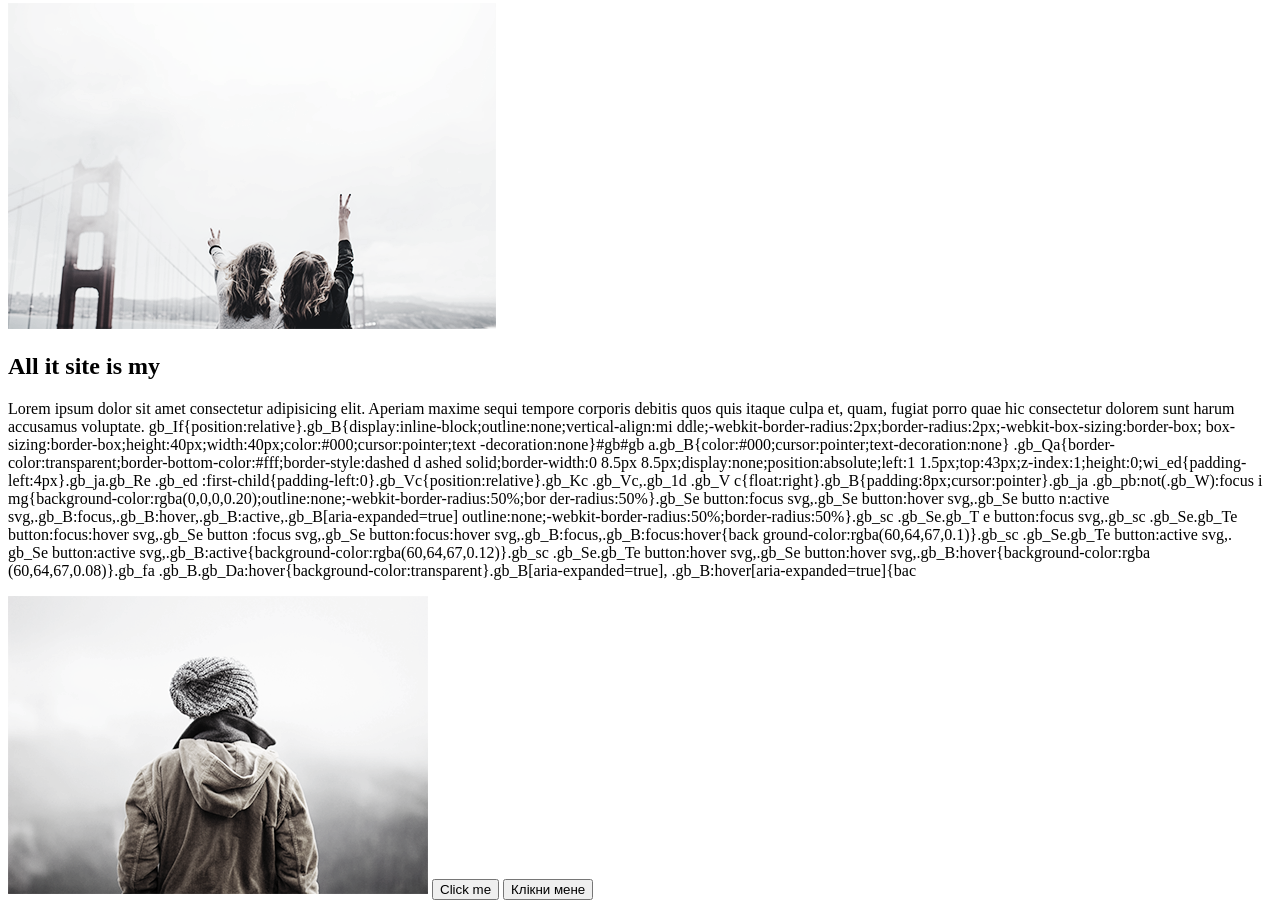
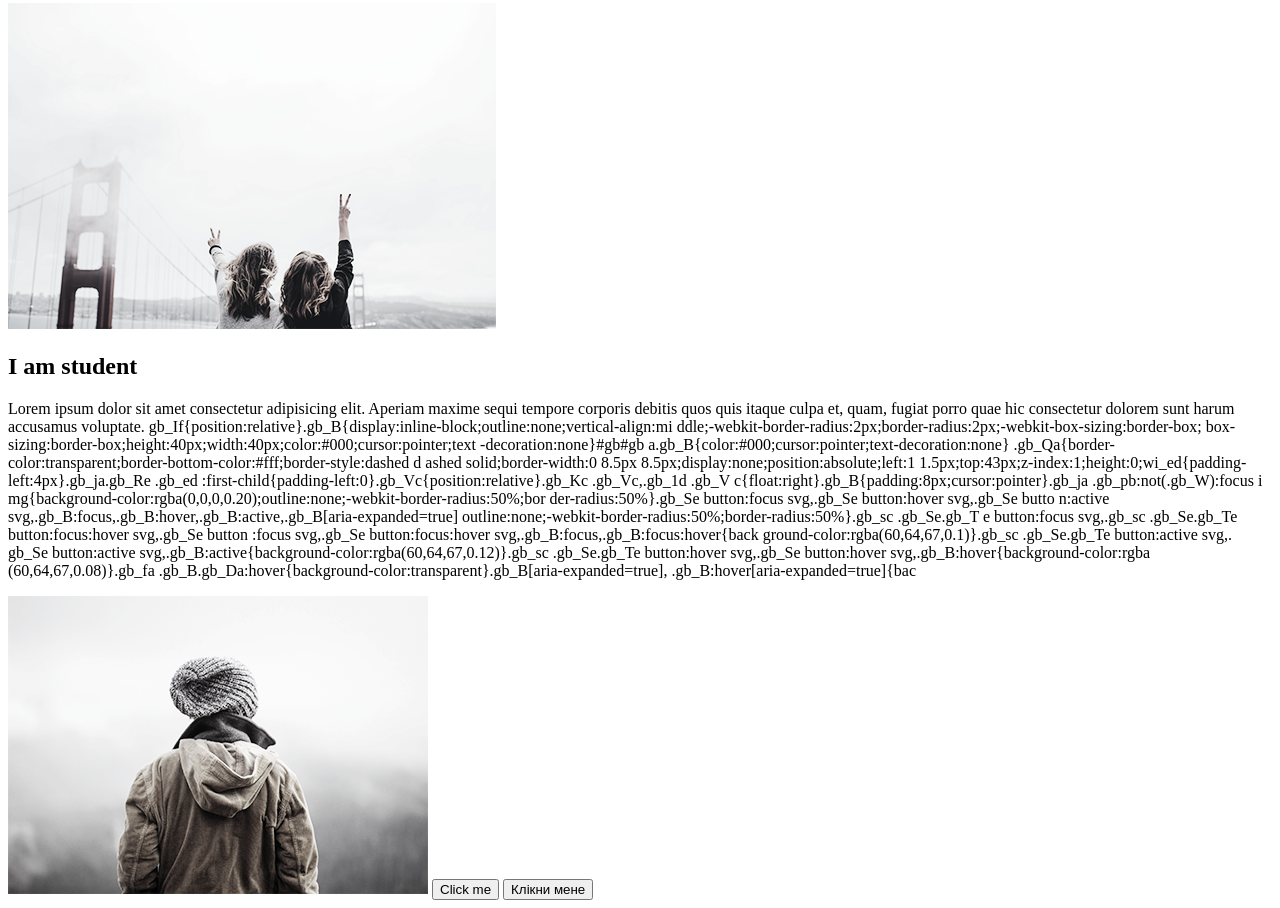
Before and after one commit to Agent222222/project1, a plain HTML site: page index.htm in a window 1280 px wide. Shown: the part 1248-2156 px from the top of the page. Drawn offline with Linux system fonts and the light colour scheme.

Commit message:
god commit

```diff
--- a/index.htm
+++ b/index.htm
@@ -57,7 +57,7 @@
         1.5px;top:43px;z-index:1;height:0;wi</p>
         <img src="./3.png" alt="">
   <div class="fourth"></div>
-  <h2>All it site is my</h2>
+  <h2>I am student</h2>
   <p>Lorem ipsum dolor sit amet consectetur adipisicing elit.
     Aperiam maxime sequi tempore corporis debitis quos quis itaque culpa et,
     quam, fugiat porro quae hic consectetur dolorem sunt harum accusamus voluptate.
```
